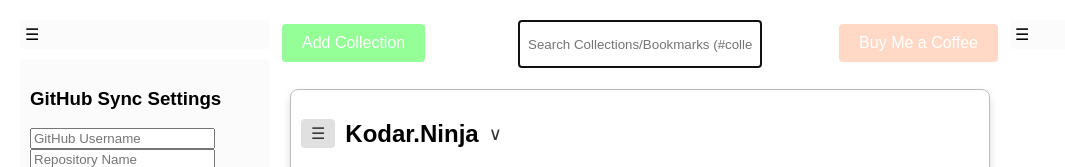
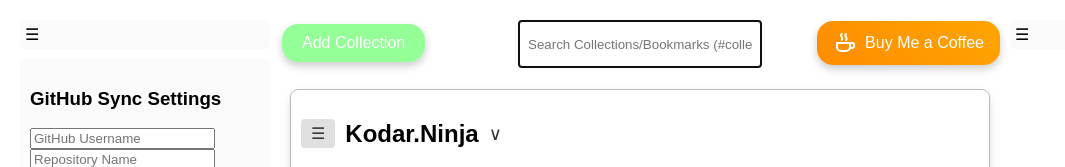
Before and after one commit to sandeberger/TheTab.Ninja, a browser extension: page bm.html in a window 1280 px wide. Shown: the top 167 px of the page, without its empty margins (0-1065 px from the left). Drawn offline with Linux system fonts and the light colour scheme.

Commit message:
Updated button design

```diff
--- a/bm.html
+++ b/bm.html
@@ -72,8 +72,10 @@
             font-size: 16px;
             margin: 4px 2px;
             cursor: pointer;
-            border-radius: 4px;
+            border-radius: 16px;
             transition: background-color 0.3s;
+            box-shadow: 0 4px 8px rgba(0,0,0,0.2);
+  transition: transform 0.2s, box-shadow 0.2s;
         }
         #addCollection:hover {
             background-color: #45a049;
@@ -354,32 +356,32 @@
             min-height: 0;
         }
         #supportButton {
-            background-color: rgba(255, 129, 63, 0.3);
+            background: linear-gradient(45deg, #FF8C00, #FFA500);
             color: white;
-            border: none;
-            padding: 10px 20px;
-            text-align: center;
+            padding: 10px 16px;
+            border-radius: 16px;
             text-decoration: none;
-            display: inline-block;
-            font-size: 16px;
-            margin: 4px 2px;
-            cursor: pointer;
-            border-radius: 4px;
-            transition: background-color 0.3s;
+            font-family: Arial, sans-serif;
+            display: flex;
+            align-items: center;
+            box-shadow: 0 4px 8px rgba(0,0,0,0.2);
+            transition: transform 0.2s, box-shadow 0.2s;
+            z-index: 1000;
         }
 
         #supportButton:hover {
-            background-color: #E56E2E;
+            transform: scale(1.05);
+            box-shadow: 0 6px 12px rgba(0,0,0,0.3);
         }
 
-        body.dark-mode #supportButton {
+/*        body.dark-mode #supportButton {
             background-color: rgba(255, 155, 94, 0.3);
             color: #1a1a1a;
         }
 
         body.dark-mode #supportButton:hover {
             background-color: rgba(255, 179, 129, 0.3);
-        }
+        }*/
 
         .import-button {
             display: inline-block;
@@ -714,6 +716,36 @@
         body.dark-theme .collection-button svg {
             color: #fff; /* Ikoner blir vita i mörkt tema */
         }
+
+        .donation-button {
+            position: fixed;
+            bottom: 20px;
+            right: 20px;
+            background: linear-gradient(45deg, #FF8C00, #FFA500);
+            color: white;
+            padding: 10px 16px;
+            border-radius: 30px;
+            text-decoration: none;
+            font-family: Arial, sans-serif;
+            display: flex;
+            align-items: center;
+            box-shadow: 0 4px 8px rgba(0,0,0,0.2);
+            transition: transform 0.2s, box-shadow 0.2s;
+            z-index: 1000;
+        }
+
+        .donation-button:hover {
+            transform: scale(1.05);
+            box-shadow: 0 6px 12px rgba(0,0,0,0.3);
+        }
+
+        .donation-icon {
+            color: #fff;
+            width: 24px;
+            height: 24px;
+            margin-right: 8px;
+        }
+
     </style>
 </head>
 <body>
@@ -780,7 +812,12 @@
             </div>
             <input type="text" id="searchBox" placeholder="Search Collections/Bookmarks (#collections, %all, |or) #blue|red">
             <div style="display: flex; align-items: center;padding-right: 10px;">
-                <a href="https://buymeacoffee.com/kodar.ninja" target="_blank" id="supportButton" title="Fuel Kodar.Ninjas code with caffeine – every cup helps me keep developing awesome features!">Buy Me a Coffee</a>
+                <a href="https://buymeacoffee.com/kodar.ninja" target="_blank" id="supportButton" title="Fuel my code with caffeine – every cup helps me keep developing awesome features!">
+                    <svg class="donation-icon" width="24" height="24" viewBox="0 0 24 24" fill="none" xmlns="http://www.w3.org/2000/svg">
+                      <path stroke="currentColor" stroke-linecap="round" stroke-linejoin="round" stroke-width="2" d="M17 12H4v4a4 4 0 004 4h5a4 4 0 004-4v-4zm0 0h2a2 2 0 012 2v1a2 2 0 01-2 2h-2m-4-8s1-1 .5-2l-1-2C12 4 13 3 13 3M8.64 9s1-1 .5-2l-1-2c-.5-1 .5-2 .5-2"/>
+                    </svg>
+                    <span class="donation-text">Buy Me a Coffee</span>
+                  </a>
             </div>
         </div>
         <div id="collections"></div>
```
